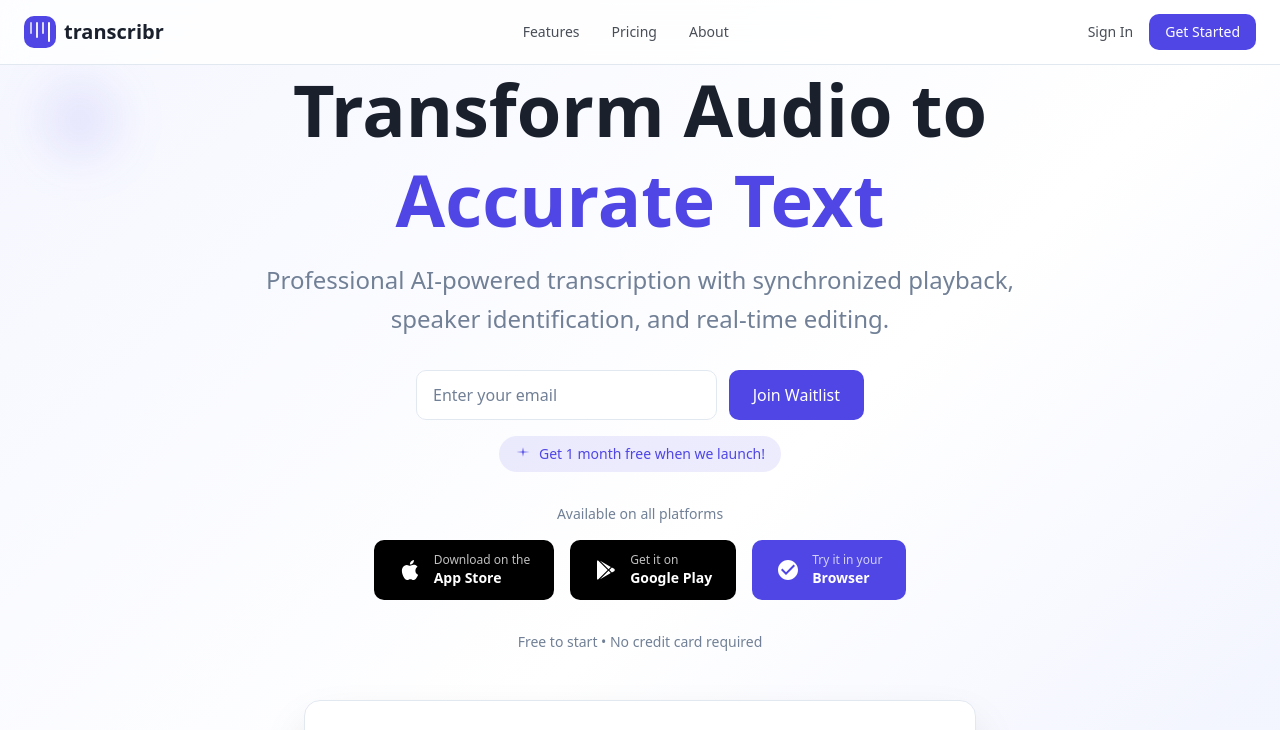
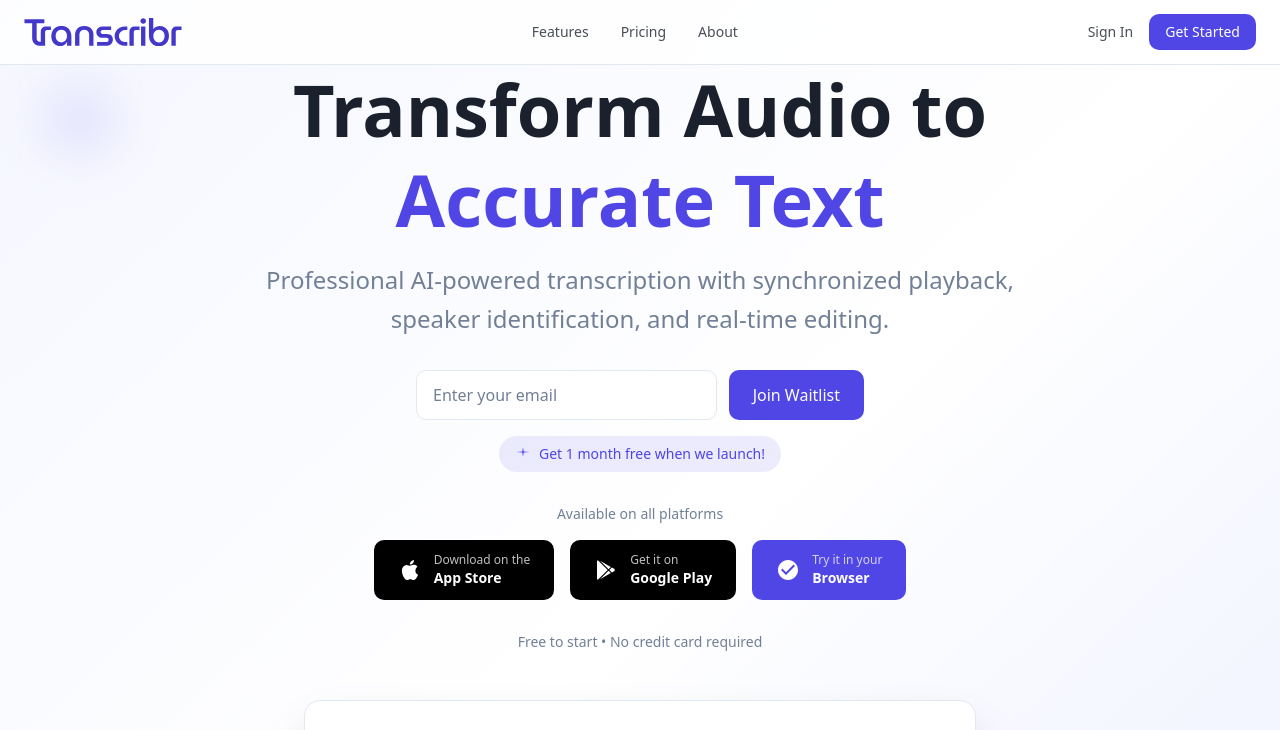
Before and after one commit to dirisujesse/transcribr-landing-page, an Astro site: page / in a window 1280 px wide. Shown: the top 730 px of the page. Built offline with nearby package versions, Linux system fonts and the light colour scheme; Astro itself is replaced by a stand-in of ours; a script that the page names is missing.

Commit message:
New favicon and logo
Signed-off-by: Jesse Dirisu <dirisujesse@gmail.com>

```diff
--- a/src/components/Logo.astro
+++ b/src/components/Logo.astro
@@ -10,13 +10,5 @@ const {
 ---
 
 <a href="/" class="flex items-center space-x-2">
-  <div class="flex items-center justify-center w-8 h-8 rounded-lg bg-primary">
-    <div class="flex space-x-1">
-      <div class="w-0.5 h-3 bg-white/70 rounded-full"></div>
-      <div class="w-0.5 h-4 bg-white/90 rounded-full"></div>
-      <div class="w-0.5 h-3 bg-white/80 rounded-full"></div>
-      <div class="w-0.5 h-5 bg-white rounded-full"></div>
-    </div>
-  </div>
-  <span class={textClass}>transcribr</span>
+  <img src="/logo.svg" alt="Transcribr Logo" />
 </a>
--- a/src/layouts/Layout.astro
+++ b/src/layouts/Layout.astro
@@ -20,6 +20,7 @@ const {
     <meta charset="UTF-8" />
     <meta name="description" content={description} />
     <meta name="viewport" content="width=device-width, initial-scale=1.0" />
+    <link rel="icon" sizes="any" href="/favicon.ico" />
     <link rel="icon" type="image/svg+xml" href="/favicon.svg" />
     <meta name="generator" content={Astro.generator} />
 
```
Also changed, not shown: public/favicon.ico (added), public/favicon.svg, public/logo.svg (added).
